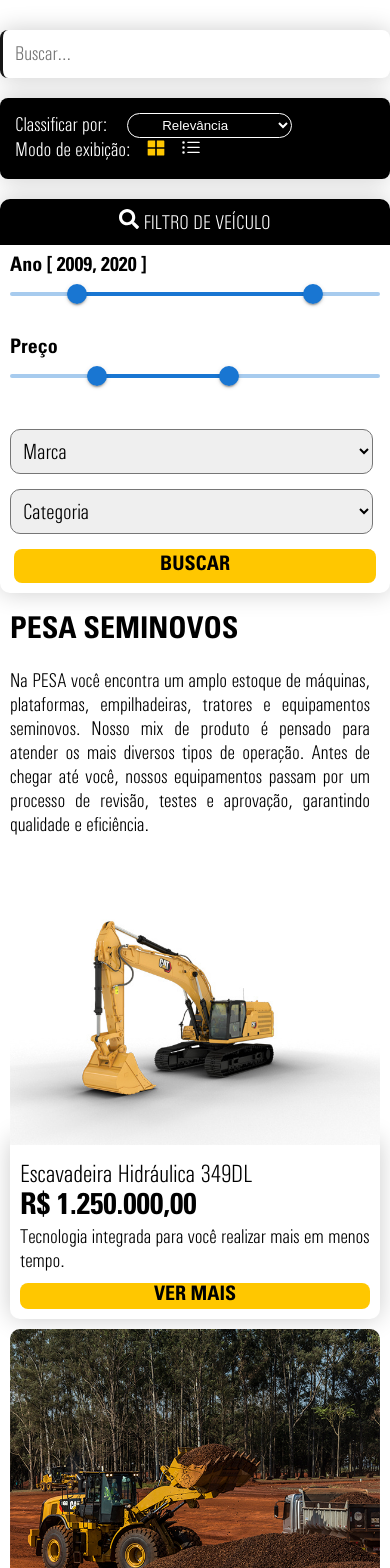
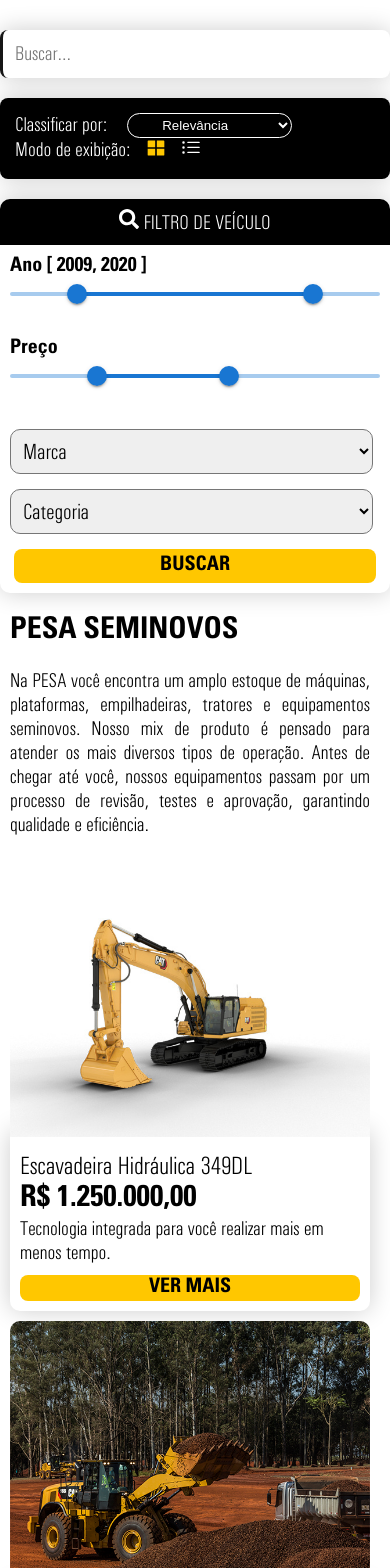
Before and after one commit to devnx-web/next_pesaseminovos, a Next.js app: page /estoque/maquinas in a window 390 px wide. Shown: the top 1568 px of the page. Built offline with nearby package versions, Linux system fonts and the light colour scheme.

Commit message:
Update maquinas.module.css

```diff
--- a/pages/estoque/maquinas.module.css
+++ b/pages/estoque/maquinas.module.css
@@ -180,6 +180,6 @@
     }
 
     .cardMaq{
-        margin: 10px;
+        margin: 10px 20px 10px 10px;
     }
 }
```
